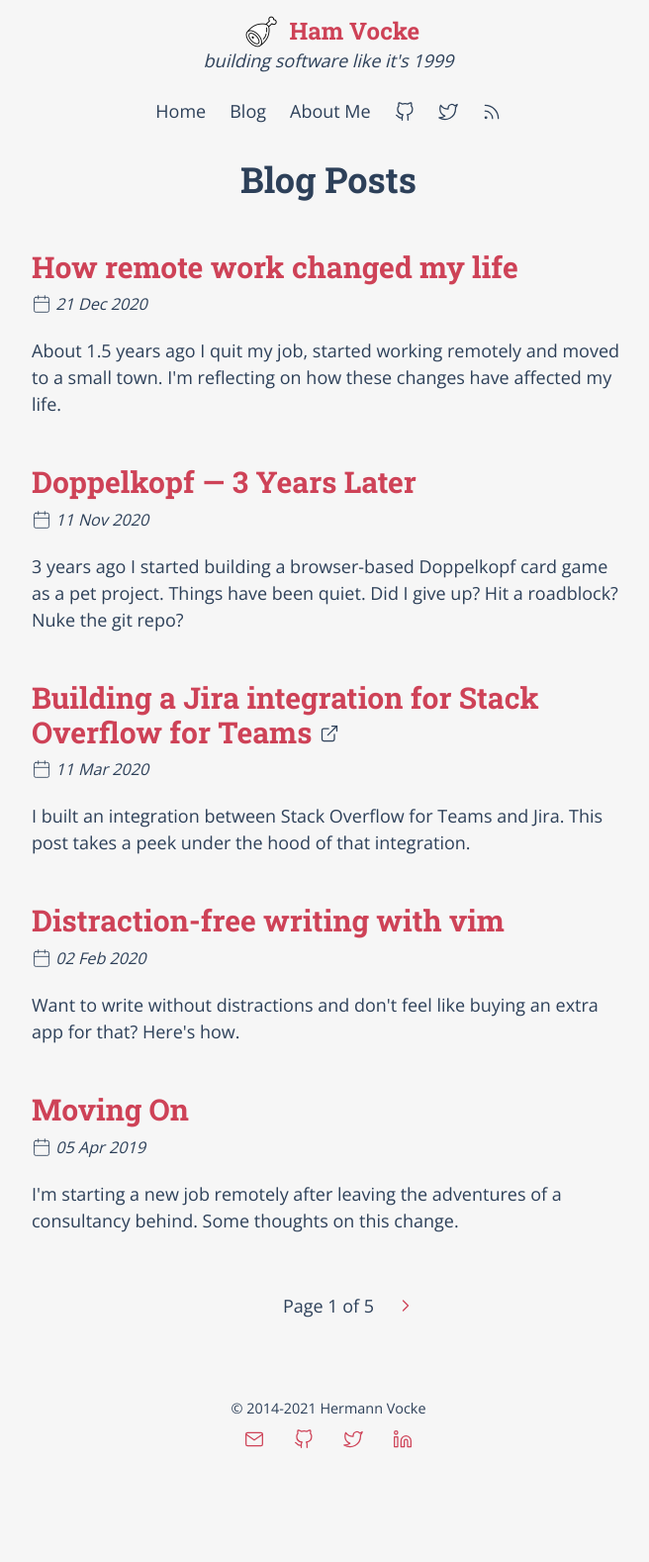
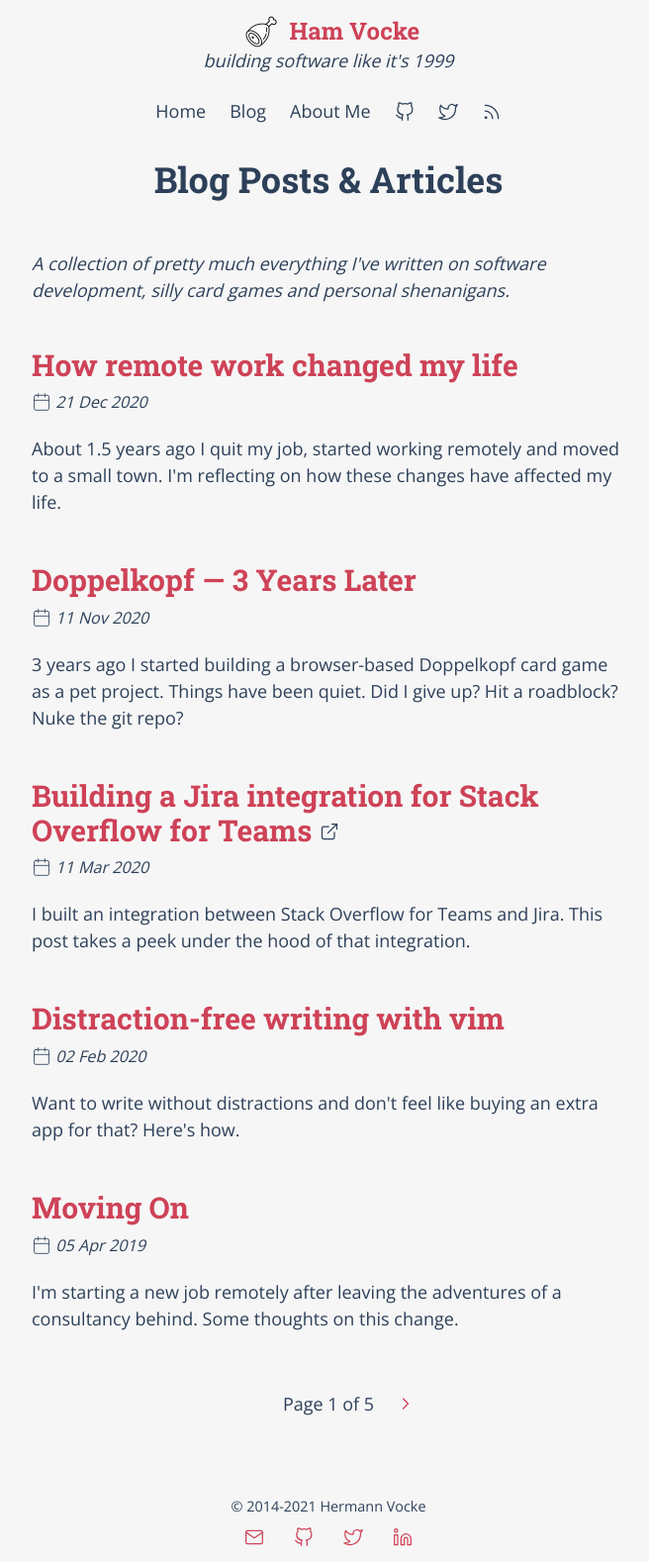
Before and after one commit to hamvocke/hamvocke.github.io, a Jekyll site: the page built from blog/index.html, in a window 1280 px wide. Shown: the whole page at 99% size, without its empty margins (308-964 px from the left). Built offline with Jekyll 4.4.1, drawn with Linux system fonts in a browser that asks for light colours; the list of posts is cut into pages by our own code; before the commit the page ends 1479 px from its top, so only the background shows below that.

Commit message:
change blog title, add article blurb

```diff
--- a/blog/index.html
+++ b/blog/index.html
@@ -1,10 +1,14 @@
 ---
 layout: default
-title: hamvocke.com | Hermann Vocke's blog
+title: Blog & Articles | Ham Vocke
 ---
 
 <div id="blog">
-	<h1 class="title">Blog Posts</h1>
+	<h1 class="title">Blog Posts & Articles</h1>
+	<p>
+		<em>A collection of pretty much everything I've written on software development, silly card games and personal shenanigans.</em>
+	</p>
+
 	<div class="posts">
 		{% for post in paginator.posts %}
 		<div class="post">
```
